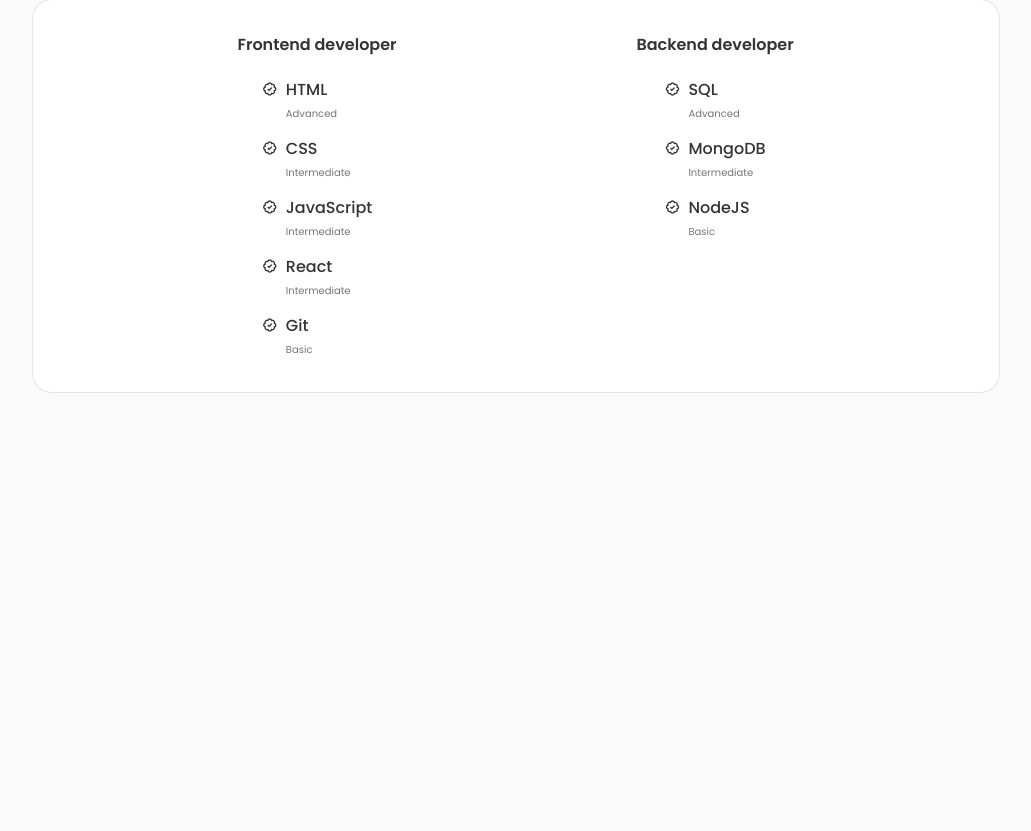
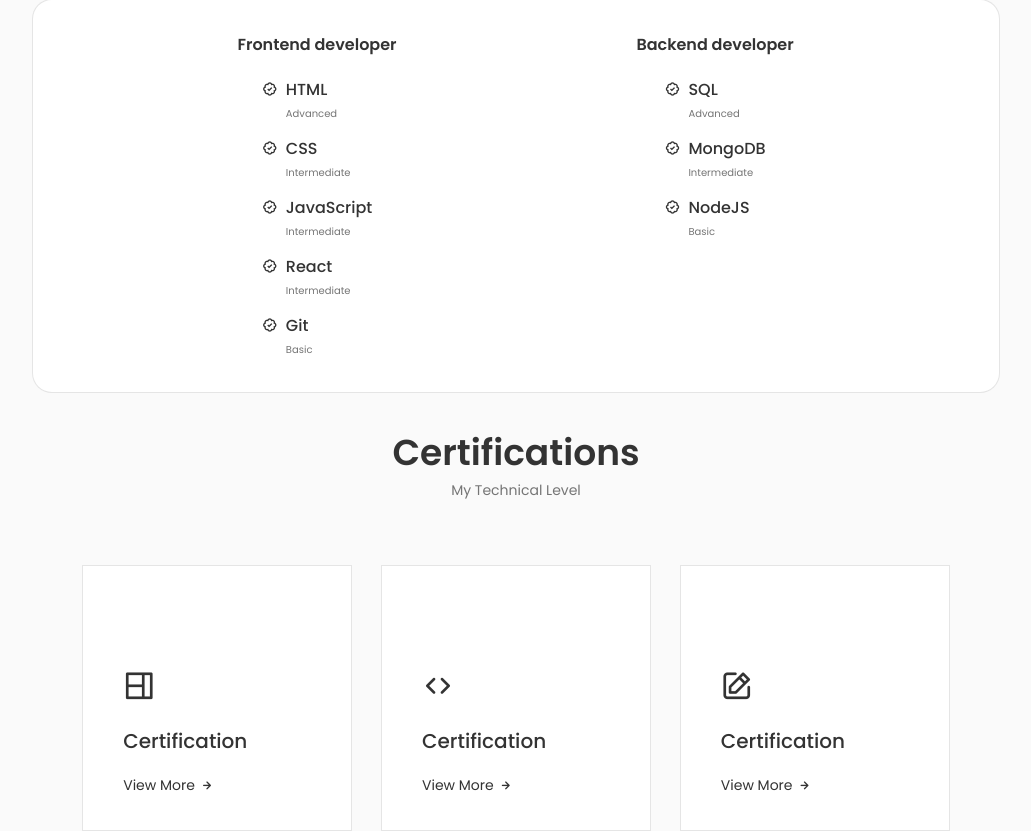
Before and after one commit to krishnaink/Portfolio, a React (Create React App) app: page / in a window 1280 px wide. Shown: the part 1693-2524 px from the top of the page, without its empty margins (124-1155 px from the left). Before the commit the page ends 2118 px from the top, so only its background shows below. Built offline with nearby package versions, Linux system fonts and the light colour scheme.

Commit message:
Finish services/certifications component

```diff
--- a/src/App.js
+++ b/src/App.js
@@ -4,6 +4,7 @@
 import Home from './components/home/Home';
 import About from './components/about/About';
 import Skills from './components/skills/Skills';
+import Services from './components/services/Services';
 
 const App = () => {
   return (
@@ -15,6 +16,7 @@
       <Home/>
       <About/>
       <Skills/>
+      <Services/>
     </main>
 
     </div>
--- a/src/components/about/About.jsx
+++ b/src/components/about/About.jsx
@@ -22,7 +22,7 @@
 
                 <a download="" href={CV} className="button button--flex">Download Resume
                 <svg
-                class="button__icon"
+                className="button__icon"
                 xmlns="http://www.w3.org/2000/svg"
                 width="24"
                 height="24"
--- /dev/null
+++ b/src/components/services/Services.jsx
@@ -0,0 +1,135 @@
+import React, { useState } from 'react'
+import "./services.css"
+
+const Services = () => {
+    const [toggleState, setToggleState] = useState(0);
+
+    const toggleTab = (index) => {
+        setToggleState(index);
+    }
+
+  return (
+    <section className="services" id="services">
+         <h2 className="section__title">Certifications</h2>
+        <span className="section__subtitle">My Technical Level</span>
+
+        <div className="services__container container grid">
+            <div className="services__content">
+                <div>
+                    <i className="uil uil-web-grid services__icon"></i>
+                    <h3 className="services__title">Certification<br/></h3>
+                </div>
+
+                <span className="services__button" onClick={() => toggleTab(1)}>
+                View More
+                <i className="uil uil-arrow-right services__button-icon"></i>
+                </span>
+
+                <div className={toggleState === 1 ? "services__modal active-modal" : "services__modal"}>
+                    <div className="services__modal-content">
+                        <i onClick={() => toggleTab(0)} className="uil uil-times services__modal-close"></i>
+
+                        <h3 className="services__modal-title">Certification</h3>
+                        <p className="services__modal-description">Certifications I have received over the years.</p>
+
+                        <ul className="services__modal-services grid">
+                            <li className="services__modal-service">
+                                <i className="uil uil-check-circle services__modal-icon"></i>
+                                <p className="services__modal-info">I develop the user interface.</p>
+                            </li>
+
+                            <li className="services__modal-service">
+                                <i className="uil uil-check-circle services__modal-icon"></i>
+                                <p className="services__modal-info">I develop the user interface.</p>
+                            </li>
+
+                            <li className="services__modal-service">
+                                <i className="uil uil-check-circle services__modal-icon"></i>
+                                <p className="services__modal-info">I develop the user interface.</p>
+                            </li>
+                        </ul>
+                    </div>
+                </div>
+            </div>
+
+            <div className="services__content">
+                <div>
+                    <i className="uil uil-arrow services__icon"></i>
+                    <h3 className="services__title">Certification<br/></h3>
+                </div>
+
+                <span className="services__button" onClick={() => toggleTab(2)}>
+                View More
+                <i className="uil uil-arrow-right services__button-icon"></i>
+                </span>
+
+                <div className={toggleState === 2 ? "services__modal active-modal" : "services__modal"}>
+                    <div className="services__modal-content">
+                        <i onClick={() => toggleTab(0)} className="uil uil-times services__modal-close"></i>
+
+                        <h3 className="services__modal-title">Certification</h3>
+                        <p className="services__modal-description">Certifications I have received over the years.</p>
+
+                        <ul className="services__modal-services grid">
+                            <li className="services__modal-service">
+                                <i className="uil uil-check-circle services__modal-icon"></i>
+                                <p className="services__modal-info">I develop the user interface.</p>
+                            </li>
+
+                            <li className="services__modal-service">
+                                <i className="uil uil-check-circle services__modal-icon"></i>
+                                <p className="services__modal-info">I develop the user interface.</p>
+                            </li>
+
+                            <li className="services__modal-service">
+                                <i className="uil uil-check-circle services__modal-icon"></i>
+                                <p className="services__modal-info">I develop the user interface.</p>
+                            </li>
+                        </ul>
+                    </div>
+                </div>
+            </div>
+
+            <div className="services__content">
+                <div>
+                    <i className="uil uil-edit services__icon"></i>
+                    <h3 className="services__title">Certification<br/></h3>
+                </div>
+
+                <span className="services__button" onClick={() => toggleTab(3)}>
+                View More
+                <i className="uil uil-arrow-right services__button-icon"></i>
+                </span>
+
+                <div className={toggleState === 3 ? "services__modal active-modal" : "services__modal"}>
+                    <div className="services__modal-content">
+                        <i onClick={() => toggleTab(0)} className="uil uil-times services__modal-close"></i>
+
+                        <h3 className="services__modal-title">Certification</h3>
+                        <p className="services__modal-description">Certifications I have received over the years.</p>
+
+                        <ul className="services__modal-services grid">
+                            <li className="services__modal-service">
+                                <i className="uil uil-check-circle services__modal-icon"></i>
+                                <p className="services__modal-info">I develop the user interface.</p>
+                            </li>
+
+                            <li className="services__modal-service">
+                                <i className="uil uil-check-circle services__modal-icon"></i>
+                                <p className="services__modal-info">I develop the user interface.</p>
+                            </li>
+
+                            <li className="services__modal-service">
+                                <i className="uil uil-check-circle services__modal-icon"></i>
+                                <p className="services__modal-info">I develop the user interface.</p>
+                            </li>
+                        </ul>
+                    </div>
+                </div>
+            </div>
+        </div>
+    </section>
+  )
+}
+
+export default Services
--- /dev/null
+++ b/src/components/services/services.css
@@ -0,0 +1,167 @@
+.services__container {
+    grid-template-columns: repeat(3, 270px);
+    justify-content: center;
+    column-gap: 1.8rem;
+}
+
+.services__content {
+    position: relative;
+    border: 1px solid rgba(0, 0, 0, 0.1);
+    background-color: var(--container-color);
+    padding: 6rem 0 2rem 2.5rem;
+}
+
+.services__icon {
+    display: block;
+    font-size: 2rem;
+    color: var(--title-color);
+    margin-bottom: var(--mb-1);
+}
+
+.services__title {
+    font-size: var(--h3-font-size);
+    margin-bottom: var(--mb-1);
+    font-weight: var(--font-medium);
+}
+
+.services__button {
+    color: var(--title-color);
+    font-size: var(--small-font-size);
+    display: inline-flex;
+    align-items: center;
+    column-gap: 0.25rem;
+    cursor: pointer;
+}
+
+.services__button-icon {
+    font-size: 1rem;
+    transition: 0.3s;
+}
+
+.services__button:hover .services__button-icon {
+    transform: translateX(00.25rem);
+}
+
+
+.services__modal {
+    position: fixed;
+    top: 0;
+    left: 0;
+    right: 0;
+    bottom: 0;
+    background-color: rgba(0, 0, 0, 0.5);
+    z-index: var(--z-modal);
+    display: flex;
+    justify-content: center;
+    align-items: center;
+    padding: 0 1rem;
+    opacity: 0;
+    visibility: hidden;
+    transition: .3s;
+}
+
+.services__modal-content {
+    width: 500px;
+    position: relative;
+    background-color: var(--container-color);
+    padding: 4.5rem 2.5rem 2.5rem;
+    border-radius: 1.5rem;
+}
+
+.services__modal-close {
+    position: absolute;
+    top: 1.5rem;
+    right: 1.5rem;
+    font-size: 1.5rem;
+    color: var(--title-color);
+    cursor: pointer;
+}
+
+.services__modal-title,
+.services__modal-description {
+    text-align: center;
+}
+
+.services__modal-title {
+    font-size: var(--h3-font-size);
+    font-weight: var(--font-medium);
+    margin-bottom: var(--mb-1);
+}
+
+.services__modal-description {
+    font-size: var(--font-medium);
+    padding: 0 3.5rem;
+    margin-bottom: var(--mb-2);
+}
+
+.services__modal-services {
+    row-gap: 0.75rem;
+}
+
+.services__modal-service {
+    display: flex;
+    align-items: center;
+    column-gap: .5rem;
+}
+
+.services__modal-icon {
+    color: var(--title-color);
+    font-size: 1.1rem;
+}
+
+.services__modal-info {
+    font-size: var(--small-font-size);
+}
+
+
+/*Active Modal */
+.active-modal {
+    opacity: 1;
+    visibility: visible;
+}
+
+
+/*=============== BREAKPOINTS ===============*/
+  /* For large devices */
+  @media screen and (max-width: 992px) {
+    .services__container {
+        grid-template-columns: repeat(3, 218px);
+    }
+  }
+
+  /* For medium devices */
+  @media screen and (max-width: 768px) {
+    .services__container {
+        grid-template-columns: repeat(2, 1fr);
+    }
+
+    .services__content {
+        padding: 3.5rem 0.5rem 1.25rem 1.5rem;
+    }
+
+    .services__icon {
+        font-size: 1.5rem;
+    }
+  }
+
+  @media screen and (max-width: 576px) {
+    .services__modal-content {
+        padding: 4.5rem 1.5rem 2.5rem;
+    }
+
+    .services__modal-description {
+        padding: 0;
+    }
+  }
+
+
+  /* For small devices */
+  @media screen and (max-width: 350px) {
+    .services__container {
+        grid-template-columns: max-content;
+    }
+
+    .services__content {
+        padding-right: 6rem;
+    }
+  }
```
